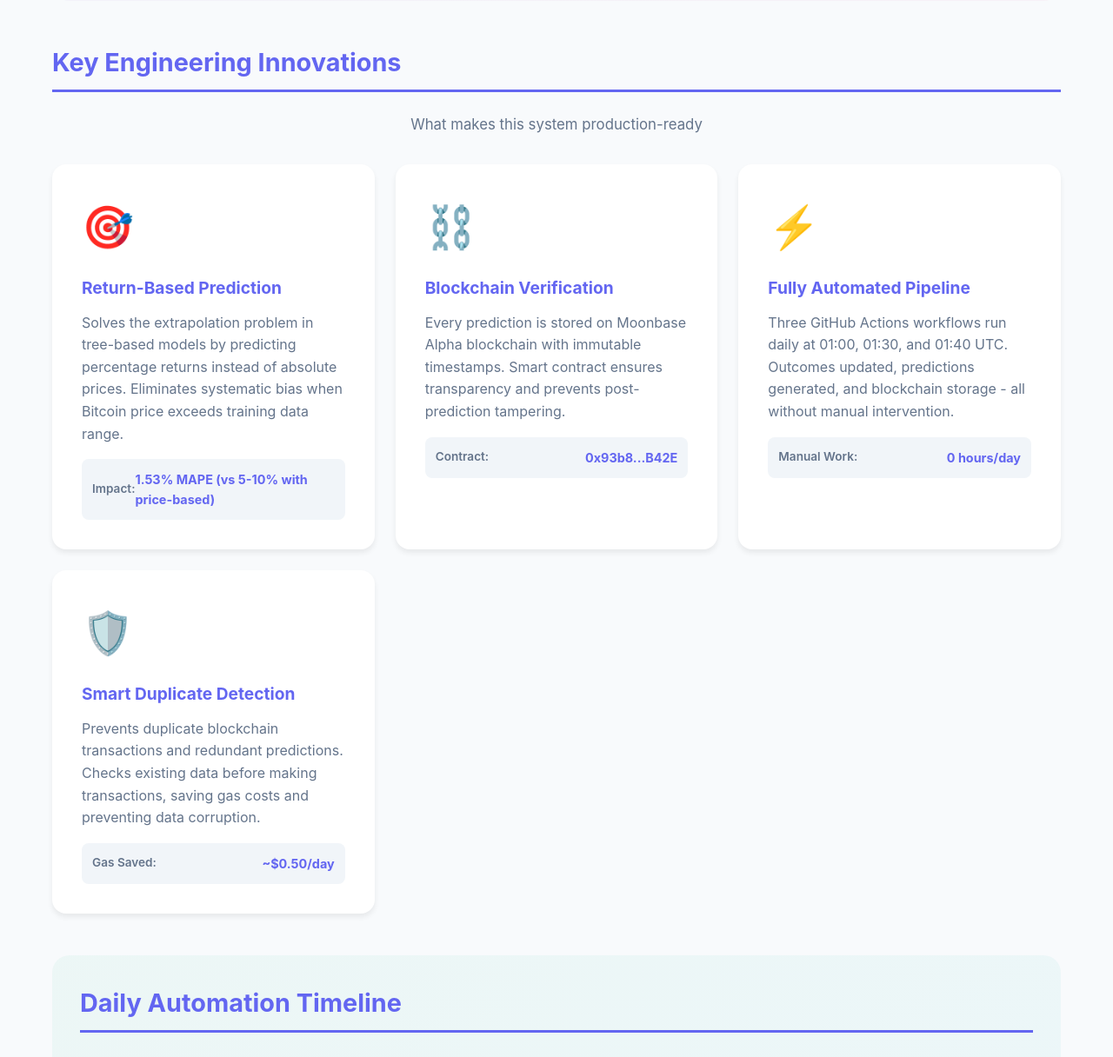
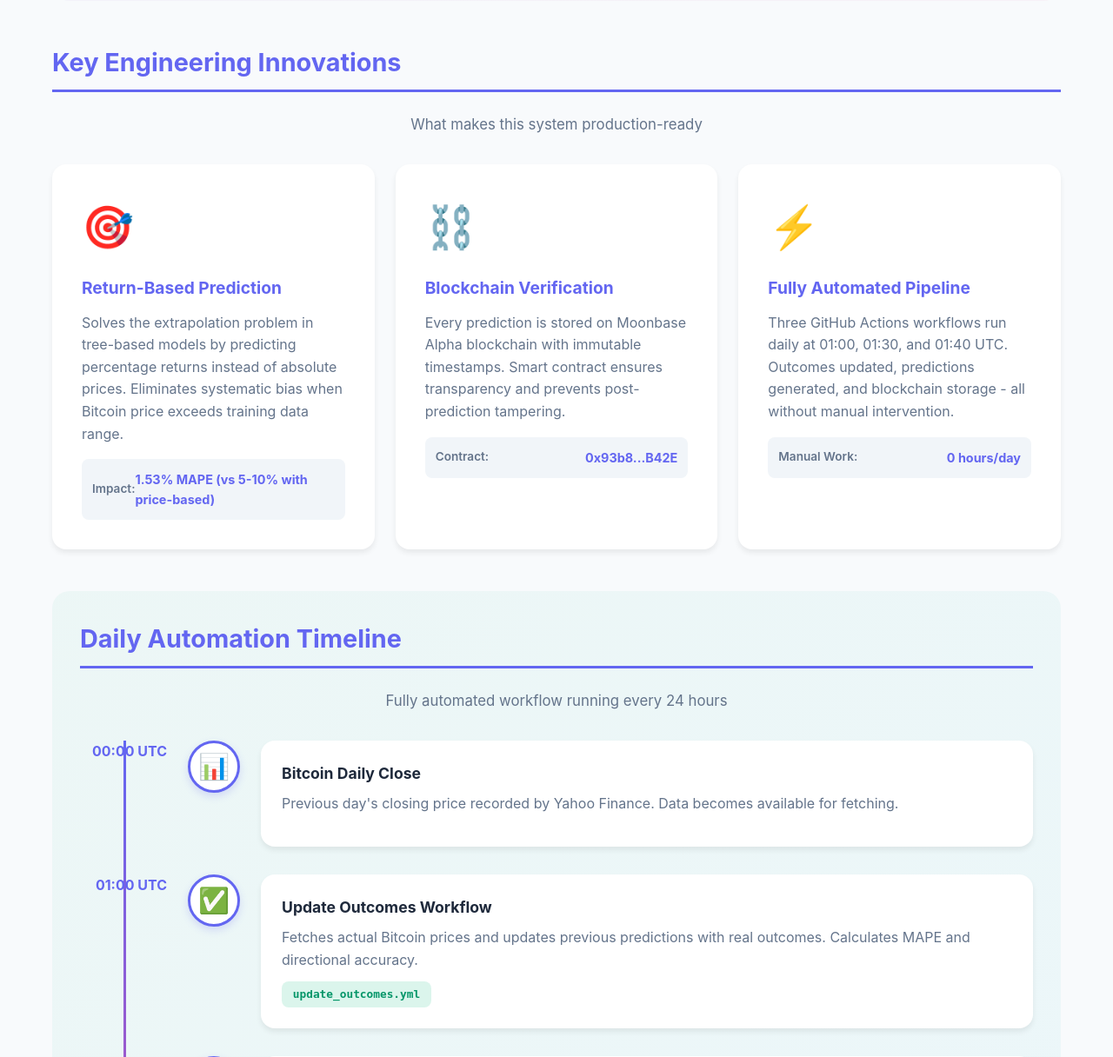
Before and after one commit to ying-jeanne/capstone_msba, a Flask app: page /architecture in a window 1280 px wide. Shown: the part 2027-3243 px from the top of the page at 87% size. Run offline with Flask 3, Linux system fonts and the light colour scheme.

Commit message:
add architecture

```diff
--- a/webapp/templates/architecture.html
+++ b/webapp/templates/architecture.html
@@ -56,7 +56,7 @@
             <div class="flow-icon">🔧</div>
             <div class="flow-title">Feature Engineering</div>
             <div class="flow-content">
-                <div class="flow-item">58 technical indicators</div>
+                <div class="flow-item">55 technical indicators</div>
                 <div class="flow-item">3 sentiment features</div>
                 <div class="flow-item">Rolling statistics</div>
             </div>
@@ -223,16 +223,6 @@
                 <span class="result-value">0 hours/day</span>
             </div>
         </div>
-
-        <div class="innovation-card">
-            <div class="innovation-icon">🛡️</div>
-            <h3>Smart Duplicate Detection</h3>
-            <p>Prevents duplicate blockchain transactions and redundant predictions. Checks existing data before making transactions, saving gas costs and preventing data corruption.</p>
-            <div class="innovation-result">
-                <span class="result-label">Gas Saved:</span>
-                <span class="result-value">~$0.50/day</span>
-            </div>
-        </div>
     </div>
 </section>
 
--- a/webapp/templates/base.html
+++ b/webapp/templates/base.html
@@ -35,20 +35,20 @@
                     </a>
                 </li>
                 <li>
+                    <a href="{{ url_for('live') }}" class="nav-tab {% if request.endpoint == 'live' %}active{% endif %}">
+                        <span class="nav-icon">⚡</span>
+                        <span class="nav-text">
+                            <span class="nav-title">Live Performance</span>
+                            <span class="nav-subtitle">Real-time tracking</span>
+                        </span>
+                    </a>
+                </li>
+                <li>
                     <a href="{{ url_for('architecture') }}" class="nav-tab {% if request.endpoint == 'architecture' %}active{% endif %}">
                         <span class="nav-icon">🏗️</span>
                         <span class="nav-text">
                             <span class="nav-title">Architecture</span>
                             <span class="nav-subtitle">How it's built</span>
-                        </span>
-                    </a>
-                </li>
-                <li>
-                    <a href="{{ url_for('live') }}" class="nav-tab {% if request.endpoint == 'live' %}active{% endif %}">
-                        <span class="nav-icon">⚡</span>
-                        <span class="nav-text">
-                            <span class="nav-title">Live Performance</span>
-                            <span class="nav-subtitle">Real-time tracking</span>
                         </span>
                     </a>
                 </li>
```
